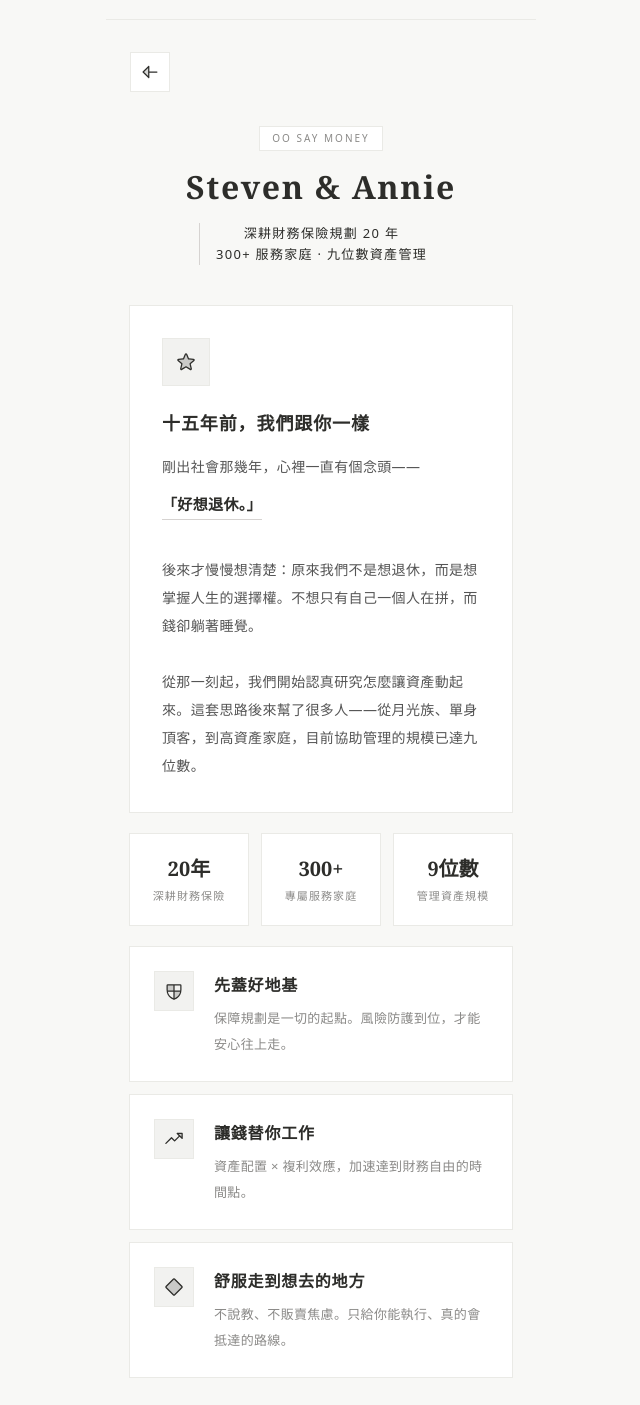
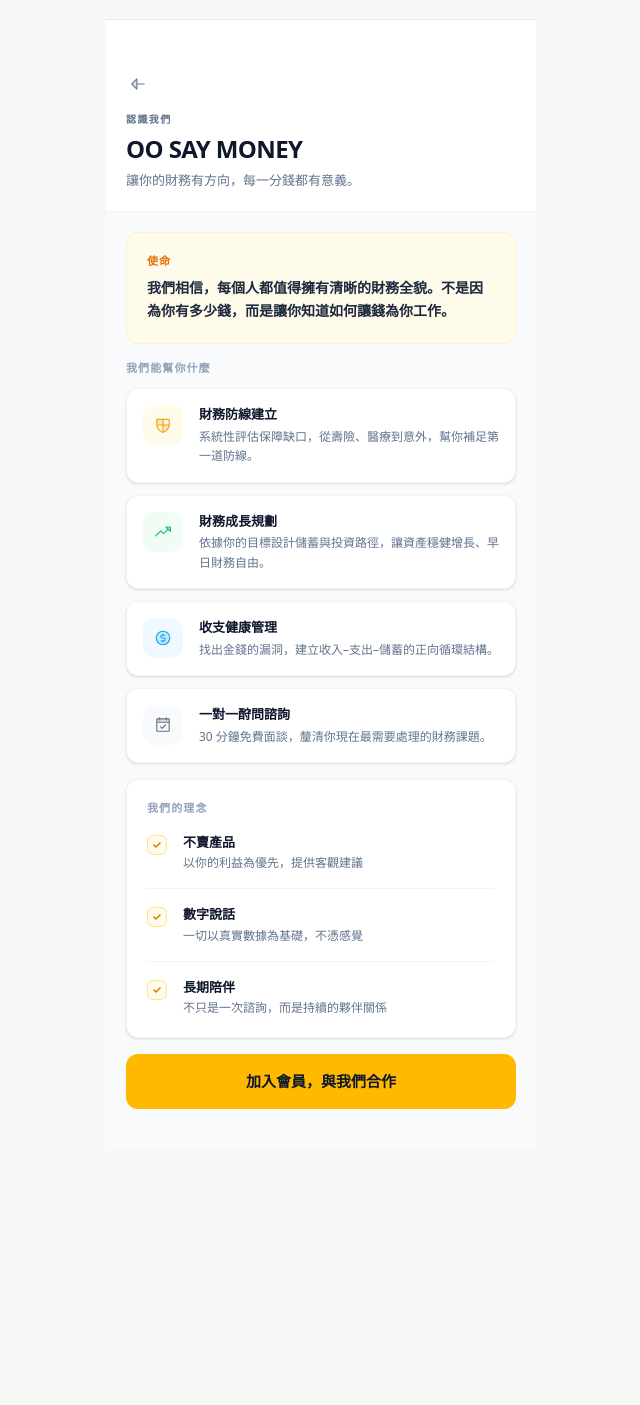
Before and after one commit to 215Steven/OO-SAY-MONEY, a React (Vite) app: page /about in a window 1280 px wide. Shown: the part 40-1445 px from the top of the page, without its empty margins (319-959 px from the left). After the commit the page ends 1189 px from the top, so only its background shows below. Built offline with nearby package versions, Linux system fonts and the light colour scheme.

Commit message:
feat: add AboutPage with mission, services, values sections

```diff
--- a/src/pages/AboutPage.tsx
+++ b/src/pages/AboutPage.tsx
@@ -1,106 +1,148 @@
+import { motion } from "motion/react";
 import { Ic } from "@/src/components/Icons";
-import { motion } from "motion/react";
+
+const SERVICES = [
+  {
+    icon: "shield",
+    label: "財務防線建立",
+    desc: "系統性評估保障缺口，從壽險、醫療到意外，幫你補足第一道防線。",
+    color: "#f59e0b",
+    bg: "#fffbeb",
+  },
+  {
+    icon: "trend",
+    label: "財務成長規劃",
+    desc: "依據你的目標設計儲蓄與投資路徑，讓資產穩健增長、早日財務自由。",
+    color: "#10b981",
+    bg: "#f0fdf4",
+  },
+  {
+    icon: "money",
+    label: "收支健康管理",
+    desc: "找出金錢的漏洞，建立收入–支出–儲蓄的正向循環結構。",
+    color: "#0ea5e9",
+    bg: "#f0f9ff",
+  },
+  {
+    icon: "calendar",
+    label: "一對一酧問諮詢",
+    desc: "30 分鐘免費面談，釐清你現在最需要處理的財務課題。",
+    color: "#64748b",
+    bg: "#f8fafc",
+  },
+];
+
+const VALUES = [
+  { label: "不賣產品", desc: "以你的利益為優先，提供客觀建議" },
+  { label: "數字說話", desc: "一切以真實數據為基礎，不憑感覺" },
+  { label: "長期陪伴", desc: "不只是一次諮詢，而是持續的夥伴關係" },
+];
 
 export const AboutPage = ({ onBack, onJoin }: any) => (
-  <div className="min-h-[100dvh] pb-12 flex flex-col relative bg-[#F8F8F6]">
+  <div className="min-h-[100dvh] bg-slate-50 font-sans pb-10">
 
-    <div className="pt-8 px-6 pb-6 flex flex-col items-center">
-      {/* Header Area */}
-      <div className="flex items-center justify-start w-full max-w-sm mb-8">
-        <button onClick={onBack} className="bg-[#FFFFFF] border border-[#EAEAE6] w-10 h-10 flex items-center justify-center cursor-pointer hover:bg-[#F2F2F0] transition-colors">
-          <Ic n="back" color="#2D2D2A" size={20} />
+    {/* ── 頂部標題帶（全寬、無圓角） ── */}
+    <div className="bg-white border-b border-slate-100 px-5 pt-12 pb-5">
+      {onBack && (
+        <button onClick={onBack} className="w-8 h-8 flex items-center justify-center mb-3 -ml-1">
+          <Ic n="back" size={18} color="#64748b" />
         </button>
+      )}
+      <div className="text-[10px] font-bold text-slate-500 uppercase tracking-[0.14em] mb-1">
+        認識我們
       </div>
-
-      <motion.div initial={{ opacity: 0, y: 10 }} animate={{ opacity: 1, y: 0 }} transition={{ duration: 0.5 }} className="text-center mb-4 w-full max-w-sm">
-        <div className="inline-block text-[10px] font-medium text-[#8B8A88] tracking-[0.2em] mb-4 uppercase border border-[#EAEAE6] px-3 py-1 bg-[#FFFFFF]">
-          OO SAY MONEY
-        </div>
-        <div className="text-[32px] font-serif font-bold text-[#2D2D2A] leading-tight tracking-wider mb-4">Steven & Annie</div>
-        <div className="text-[13px] text-[#2D2D2A] font-normal px-4 leading-relaxed tracking-widest inline-block border-l px-4 border-[#D6D3D1]">
-          深耕財務保險規劃 20 年<br/>300+ 服務家庭 · 九位數資產管理
-        </div>
-      </motion.div>
+      <h1 className="text-[24px] font-extrabold text-slate-900 tracking-[-0.025em]">
+        OO SAY MONEY
+      </h1>
+      <p className="text-[13px] text-slate-500 mt-1">
+        讓你的財務有方向，每一分錢都有意義。
+      </p>
     </div>
 
-    <div className="px-5 flex flex-col gap-5 items-center w-full">
-      <motion.div initial={{ opacity: 0, y: 15 }} animate={{ opacity: 1, y: 0 }} transition={{ duration: 0.5, delay: 0.1 }} className="w-full max-w-sm">
-        <div className="bg-[#FFFFFF] p-8 border border-[#EAEAE6] relative group hover:bg-[#F9F9F8] transition-colors">
-          <div className="w-12 h-12 bg-[#F2F2F0] border border-[#EAEAE6] flex items-center justify-center mb-6">
-            <Ic n="star" size={20} color="#2D2D2A" />
-          </div>
-          <div className="text-[18px] font-serif font-bold text-[#2D2D2A] mb-4 tracking-wider">十五年前，我們跟你一樣</div>
-          <div className="text-[14px] text-[#555] leading-loose font-normal tracking-wide">
-            剛出社會那幾年，心裡一直有個念頭——<br/><strong className="text-[#2D2D2A] text-[15px] font-serif font-bold inline-block my-2 border-b border-[#D6D3D1]">「好想退休。」</strong>
-            <br/><br/>
-            後來才慢慢想清楚：原來我們不是想退休，而是想掌握人生的選擇權。不想只有自己一個人在拼，而錢卻躺著睡覺。
-            <br/><br/>
-            從那一刻起，我們開始認真研究怎麼讓資產動起來。這套思路後來幫了很多人——從月光族、單身頂客，到高資產家庭，目前協助管理的規模已達九位數。
-          </div>
+    <div className="px-5 pt-5 flex flex-col gap-4">
+
+      {/* Mission */}
+      <motion.div
+        initial={{ opacity: 0, y: 12 }}
+        animate={{ opacity: 1, y: 0 }}
+        transition={{ duration: 0.3 }}
+        className="bg-amber-50 border border-amber-100 rounded-xl p-5"
+      >
+        <div className="text-[11px] font-bold text-amber-600 uppercase tracking-widest mb-2">
+          使命
+        </div>
+        <p className="text-[14px] font-bold text-slate-800 leading-relaxed">
+          我們相信，每個人都值得擁有清晰的財務全貌。不是因為你有多少錢，而是讓你知道如何讓錢為你工作。
+        </p>
+      </motion.div>
+
+      {/* 服務項目 */}
+      <motion.div
+        initial={{ opacity: 0, y: 12 }}
+        animate={{ opacity: 1, y: 0 }}
+        transition={{ duration: 0.3, delay: 0.08 }}
+      >
+        <div className="text-[11px] font-bold text-slate-400 uppercase tracking-widest mb-3">
+          我們能幫你什麼
+        </div>
+        <div className="flex flex-col gap-3">
+          {SERVICES.map((s, i) => (
+            <div key={i} className="bg-white border border-slate-100 rounded-xl p-4 flex gap-4 shadow-sm">
+              <div
+                className="w-10 h-10 rounded-xl flex items-center justify-center shrink-0"
+                style={{ background: s.bg }}
+              >
+                <Ic n={s.icon} size={18} color={s.color} />
+              </div>
+              <div>
+                <div className="text-[13px] font-extrabold text-slate-900 mb-0.5">{s.label}</div>
+                <div className="text-[12px] text-slate-500 leading-relaxed">{s.desc}</div>
+              </div>
+            </div>
+          ))}
         </div>
       </motion.div>
 
-      <motion.div initial={{ opacity: 0, y: 15 }} animate={{ opacity: 1, y: 0 }} transition={{ duration: 0.5, delay: 0.2 }} className="w-full max-w-sm grid grid-cols-3 gap-3">
-        {[
-          { num: "20年",  label: "深耕財務保險" },
-          { num: "300+",  label: "專屬服務家庭" },
-          { num: "9位數", label: "管理資產規模" },
-        ].map(s => (
-          <div key={s.num} className="bg-[#FFFFFF] border border-[#EAEAE6] py-5 px-1 text-center hover:bg-[#F2F2F0] transition-colors">
-            <div className="text-[20px] font-serif font-bold text-[#2D2D2A] mb-1">{s.num}</div>
-            <div className="text-[11px] text-[#8B8A88] font-normal tracking-widest">{s.label}</div>
-          </div>
-        ))}
-      </motion.div>
-
-      <motion.div initial={{ opacity: 0, y: 15 }} animate={{ opacity: 1, y: 0 }} transition={{ duration: 0.5, delay: 0.3 }} className="w-full max-w-sm flex flex-col gap-3">
-        {[
-          { icon:"shield",  title:"先蓋好地基",         desc:"保障規劃是一切的起點。風險防護到位，才能安心往上走。" },
-          { icon:"trend",   title:"讓錢替你工作",        desc:"資產配置 × 複利效應，加速達到財務自由的時間點。" },
-          { icon:"diamond", title:"舒服走到想去的地方", desc:"不說教、不販賣焦慮。只給你能執行、真的會抵達的路線。" },
-        ].map(item => (
-          <div key={item.title} className="bg-[#FFFFFF] border border-[#EAEAE6] p-6 flex flex-col sm:flex-row items-start gap-5 hover:bg-[#F9F9F8] transition-colors">
-            <div className="w-10 h-10 border border-[#EAEAE6] bg-[#F2F2F0] flex items-center justify-center shrink-0">
-              <Ic n={item.icon} size={20} color="#2D2D2A" />
+      {/* 核心理念 */}
+      <motion.div
+        initial={{ opacity: 0, y: 12 }}
+        animate={{ opacity: 1, y: 0 }}
+        transition={{ duration: 0.3, delay: 0.18 }}
+        className="bg-white border border-slate-100 rounded-xl p-5 shadow-sm"
+      >
+        <div className="text-[11px] font-bold text-slate-400 uppercase tracking-widest mb-4">
+          我們的理念
+        </div>
+        {VALUES.map((v, i) => (
+          <div key={i} className={`flex gap-4 ${i < VALUES.length - 1 ? "mb-4 pb-4 border-b border-slate-100" : ""}`}>
+            <div className="w-5 h-5 rounded-md bg-amber-50 border border-amber-200 flex items-center justify-center shrink-0 mt-0.5">
+              <svg width="10" height="10" viewBox="0 0 10 10" fill="none">
+                <path d="M2 5l2 2 4-4" stroke="#d97706" strokeWidth="1.5" strokeLinecap="round" strokeLinejoin="round"/>
+              </svg>
             </div>
-            <div className="pt-0.5">
-              <div className="text-[16px] font-serif font-bold text-[#2D2D2A] tracking-wider mb-2">{item.title}</div>
-              <div className="text-[13px] text-[#8B8A88] leading-loose font-normal tracking-wide">{item.desc}</div>
+            <div>
+              <div className="text-[13px] font-extrabold text-slate-900 mb-0.5">{v.label}</div>
+              <div className="text-[12px] text-slate-500">{v.desc}</div>
             </div>
           </div>
         ))}
       </motion.div>
 
-      <motion.div initial={{ opacity: 0, y: 15 }} animate={{ opacity: 1, y: 0 }} transition={{ duration: 0.5, delay: 0.4 }} className="w-full max-w-sm bg-[#FFFFFF] border border-[#EAEAE6] p-6 mt-2">
-        <div className="text-[16px] font-serif font-bold text-[#2D2D2A] mb-5 tracking-wider flex items-center gap-3">
-           <div className="w-8 h-8 bg-[#F2F2F0] border border-[#EAEAE6] flex items-center justify-center text-[14px] text-[#2D2D2A]">🤝</div>
-           跟我們在這裡見面
-        </div>
-        <div className="flex gap-4">
-          <a href="https://www.facebook.com/oosayhi" target="_blank" rel="noopener noreferrer" className="flex-1 no-underline">
-            <div className="bg-[#F8F8F6] border border-[#EAEAE6] py-5 px-3 text-center transition-colors hover:border-[#D6D3D1] hover:bg-[#F2F2F0] group">
-              <div className="text-[24px] mb-3 text-[#2D2D2A] grayscale group-hover:grayscale-0 transition-all duration-300">📘</div>
-              <div className="text-[13px] font-medium text-[#2D2D2A] tracking-widest mb-1">FB 粉專</div>
-            </div>
-          </a>
-          <a href="https://oosayhi.com" target="_blank" rel="noopener noreferrer" className="flex-1 no-underline">
-            <div className="bg-[#F8F8F6] border border-[#EAEAE6] py-5 px-3 text-center transition-colors hover:border-[#D6D3D1] hover:bg-[#F2F2F0] group">
-              <div className="text-[24px] mb-3 text-[#2D2D2A] grayscale group-hover:grayscale-0 transition-all duration-300">✍️</div>
-              <div className="text-[13px] font-medium text-[#2D2D2A] tracking-widest mb-1">部落格</div>
-            </div>
-          </a>
-        </div>
-      </motion.div>
-
-      <motion.div initial={{ opacity: 0, y: 15 }} animate={{ opacity: 1, y: 0 }} transition={{ duration: 0.5, delay: 0.5 }} className="w-full max-w-sm mt-6 mb-8">
-        <div className="bg-[#2D2D2A] p-10 flex flex-col justify-center items-center text-center">
-          <h3 className="text-[18px] font-serif font-bold text-[#FFFFFF] mb-3 tracking-widest">想了解更多？</h3>
-          <p className="text-[13px] text-[#AFAEA9] font-normal mb-8 leading-relaxed tracking-wide">加入會員，解鎖專屬理財工具與諮詢服務</p>
-          <button onClick={onJoin} className="w-full bg-[#FFFFFF] text-[#2D2D2A] border border-[#FFFFFF] py-4 text-[13px] font-medium tracking-widest uppercase cursor-pointer hover:bg-[#EAEAE6] transition-colors flex justify-center items-center gap-2">
-             前往註冊 <Ic n="arrowRight" size={16} color="currentColor" />
+      {/* CTA */}
+      {onJoin && (
+        <motion.div
+          initial={{ opacity: 0, y: 12 }}
+          animate={{ opacity: 1, y: 0 }}
+          transition={{ duration: 0.3, delay: 0.26 }}
+        >
+          <button
+            onClick={onJoin}
+            className="w-full bg-amber-400 text-slate-900 border-0 rounded-xl py-4 text-[15px] font-extrabold cursor-pointer active:scale-[0.98] transition-transform"
+          >
+            加入會員，與我們合作
           </button>
-        </div>
-      </motion.div>
+        </motion.div>
+      )}
     </div>
   </div>
 );
```
